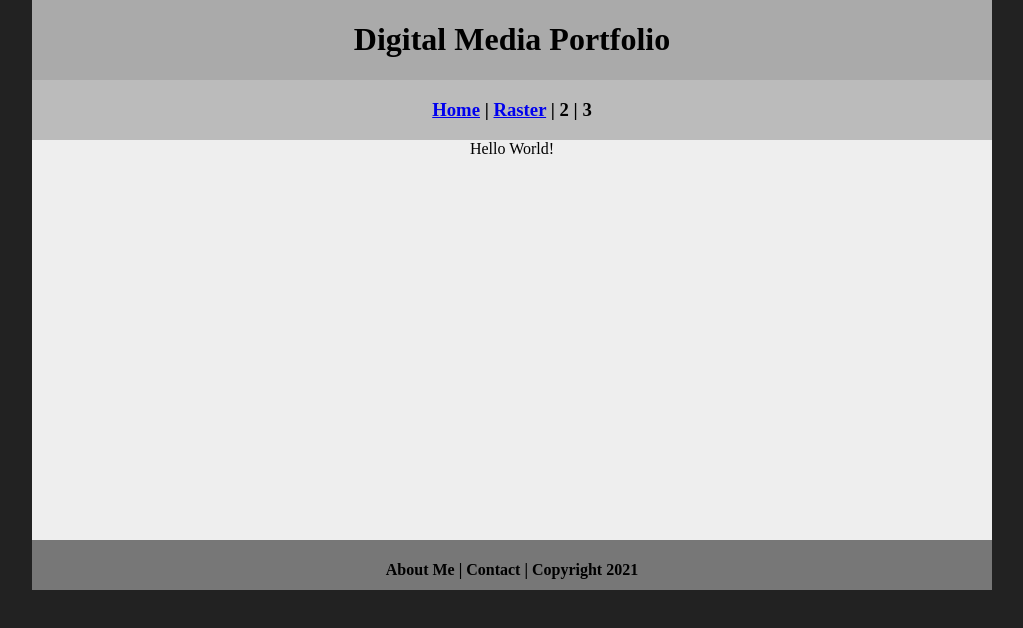
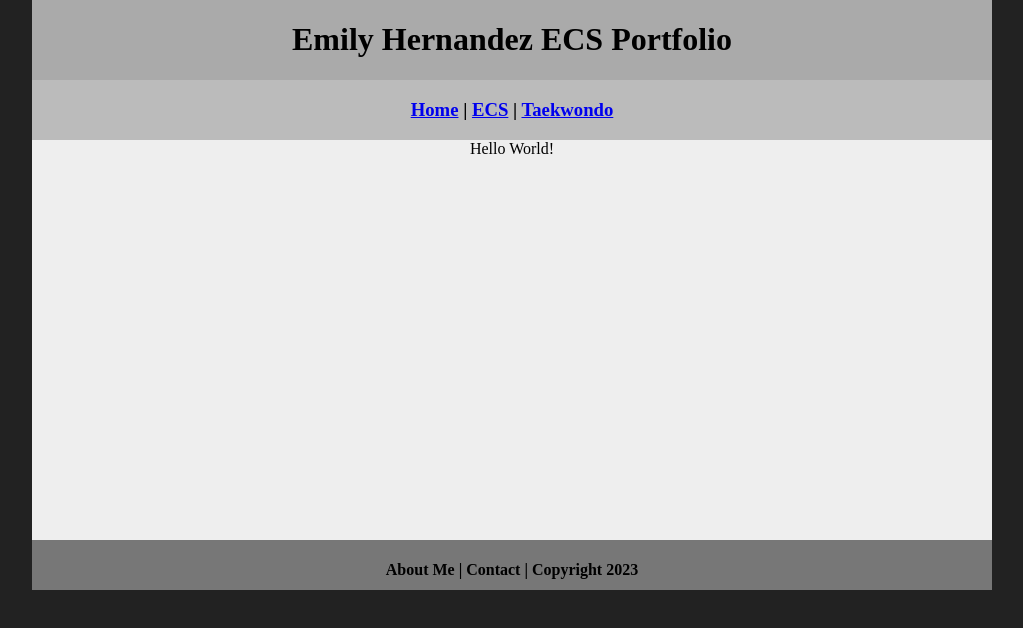
Before and after one commit to emilhern9613/emily.portfolio, a plain HTML site: page index.html in a window 1280 px wide. Shown: the whole page, without its empty margins (128-1151 px from the left). Drawn offline with Linux system fonts and the light colour scheme.

Commit message:
Update index.html

```diff
--- a/index.html
+++ b/index.html
@@ -3,20 +3,21 @@
 <head>
 	<!-- This is a comment! Text here will be ignored by the browser. -->
 	<meta charset="UTF-8">
-	<title>My Portfolio</title>
+	<title>Emily Hernandez ECS Portfolio</title>
 	<link href="myCSS.css" rel="stylesheet" type="text/css">
 </head>
 <body>
 <div class="container">
   <div class="header">
-  	<h1>Digital Media Portfolio</h1>
+  	<h1>Emily Hernandez ECS Portfolio</h1>
   </div>
   <div class="nav">
-    <h3><a href="index.html">Home</a> | <a href="raster/index.html">Raster</a> | 2 | 3</h3>
+    <h3><a href="index.html">Home</a> | <a href="ecs/index.html">ECS</a> | <a href="taekwondo/index.html">Taekwondo</a></h3>
   </div>
-  <div class="content">Hello World!</div>
+  <div class="content">Hello World!
+  </div>
   <div class="footer">
-    <h4>About Me | Contact | Copyright 2021</h4>
+    <h4>About Me | Contact | Copyright 2023</h4>
   </div>
 </div>
 </body>
```
